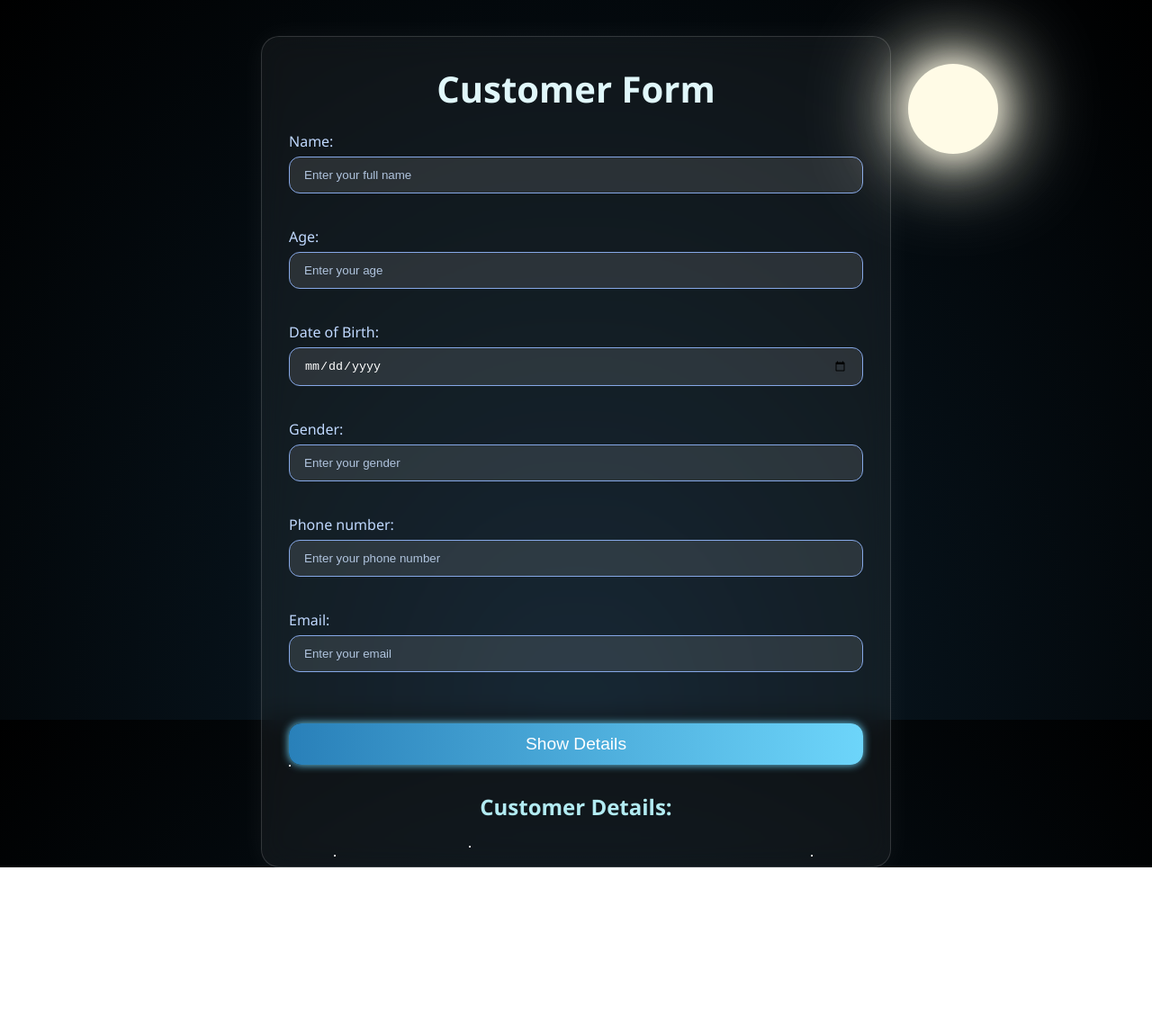
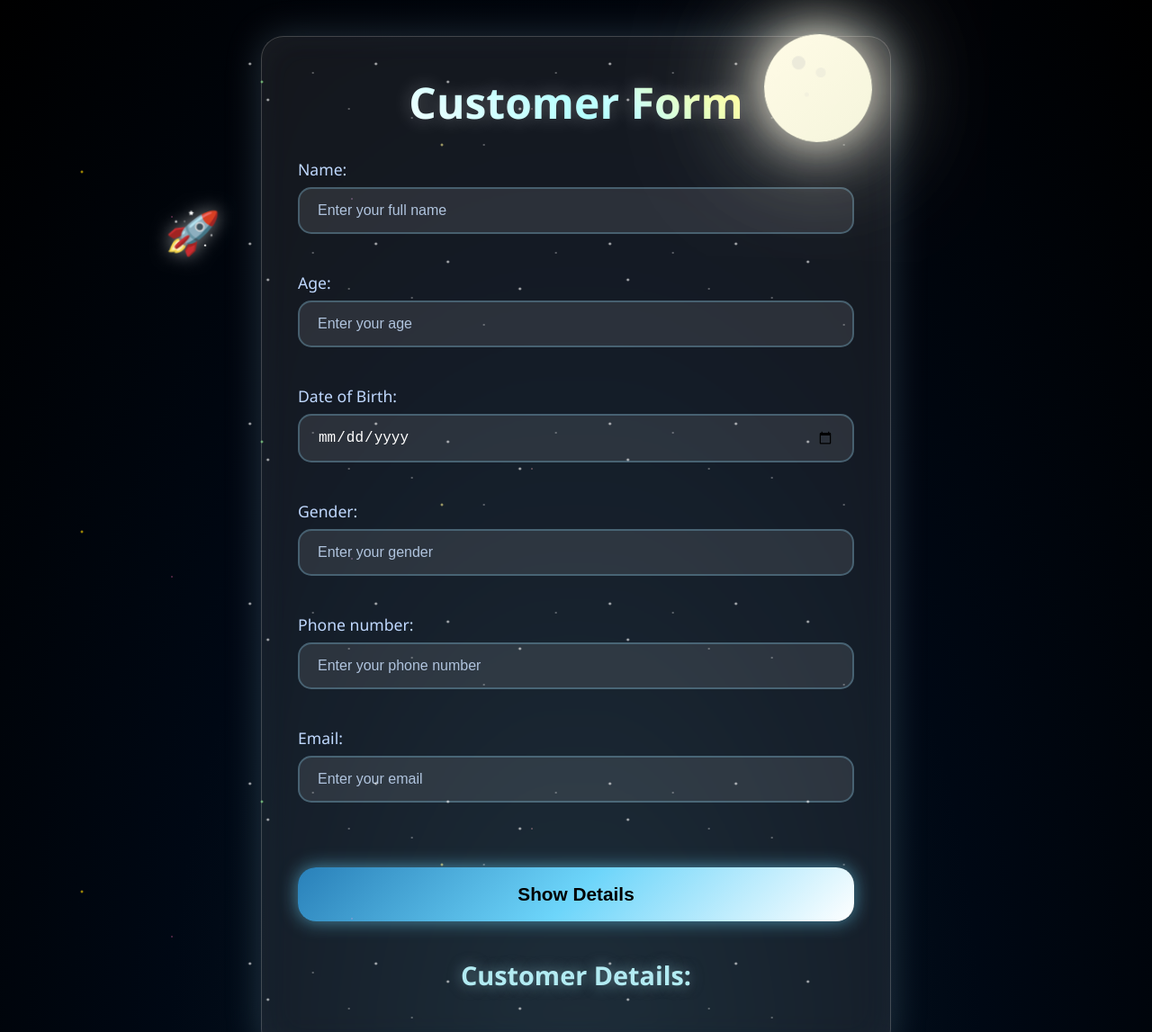
Before and after one commit to PavithraaDeenadayalan/Form, a plain HTML site: page index.html in a window 1280 px wide. Shown: the top 1147 px of the page at 90% size. Before the commit the page ends 964 px from the top, so only its background shows below. Drawn offline with Linux system fonts and the light colour scheme.

Commit message:
Create style.css

```diff
--- a/style.css
+++ b/style.css
@@ -4,115 +4,224 @@
   box-sizing: border-box;
 }
 
-/* Body with Night Sky Background */
+/* Body with Dynamic Night Sky Background */
 body {
   font-family: 'Segoe UI', Tahoma, Geneva, Verdana, sans-serif;
-  background: radial-gradient(ellipse at bottom, #0b1d2a 0%, #000000 100%);
+  background: radial-gradient(ellipse at bottom, #0b1d2a 0%, #000814 50%, #000000 100%);
   color: #ffffff;
-  height: 100vh;
+  min-height: 100vh;
   overflow-x: hidden;
   position: relative;
   padding: 40px 20px;
 }
 
-/* Moon Styling */
+/* Enhanced Moon with Craters and Floating Animation */
 .moon {
-  width: 100px;
-  height: 100px;
-  background: #fffbe6;
+  width: 120px;
+  height: 120px;
+  background: linear-gradient(135deg, #fffbe6 0%, #f5f5dc 100%);
   border-radius: 50%;
-  position: absolute;
-  top: 30px;
-  right: -120px;
+  position: fixed;
+  top: 10px;
+  right: 20px;
   box-shadow:
-    0 0 40px #fffbe6,
-    0 0 80px #fffbe6,
-    0 0 120px #fffbe6;
-  animation: moonTwinkle 4s infinite ease-in-out;
+    0 0 40px rgba(255, 251, 230, 0.8),
+    0 0 80px rgba(255, 251, 230, 0.4),
+    0 0 120px rgba(255, 251, 230, 0.2);
+  animation: moonFloat 8s infinite ease-in-out;
+  z-index: 1;
 }
 
-/* Moon Glow Animation */
-@keyframes moonTwinkle {
+.moon::before {
+  content: "";
+  position: absolute;
+  width: 15px;
+  height: 15px;
+  background: rgba(200, 200, 200, 0.3);
+  border-radius: 50%;
+  top: 25px;
+  left: 30px;
+  box-shadow:
+    25px 10px 0 -2px rgba(200, 200, 200, 0.2),
+    10px 35px 0 -5px rgba(200, 200, 200, 0.15);
+}
+
+@keyframes moonFloat {
   0%, 100% {
+    transform: translateY(0px) rotate(0deg);
     box-shadow:
-      0 0 30px #fffbe6,
-      0 0 60px #fffbe6,
-      0 0 90px #fffbe6;
+      0 0 40px rgba(255, 251, 230, 0.8),
+      0 0 80px rgba(255, 251, 230, 0.4),
+      0 0 120px rgba(255, 251, 230, 0.2);
   }
   50% {
+    transform: translateY(-15px) rotate(2deg);
     box-shadow:
-      0 0 50px #fffbe6,
-      0 0 100px #fffbe6,
-      0 0 140px #fffbe6;
+      0 0 60px rgba(255, 251, 230, 1),
+      0 0 120px rgba(255, 251, 230, 0.6),
+      0 0 180px rgba(255, 251, 230, 0.3);
   }
 }
 
-/* Star Sparkles */
-.stars::before,
+/* Enhanced Moving Stars with Multiple Layers */
+.stars {
+  position: fixed;
+  top: 0;
+  left: 0;
+  width: 100%;
+  height: 100%;
+  pointer-events: none;
+  z-index: 0;
+}
+
+.stars::before {
+  content: "";
+  position: absolute;
+  width: 100%;
+  height: 100%;
+  background-image:
+    radial-gradient(2px 2px at 20px 30px, #fff, transparent),
+    radial-gradient(2px 2px at 40px 70px, #fff, transparent),
+    radial-gradient(1px 1px at 90px 40px, #fff, transparent),
+    radial-gradient(1px 1px at 130px 80px, #fff, transparent),
+    radial-gradient(2px 2px at 160px 30px, #fff, transparent),
+    radial-gradient(1px 1px at 200px 90px, #fff, transparent),
+    radial-gradient(2px 2px at 240px 50px, #fff, transparent),
+    radial-gradient(1px 1px at 280px 120px, #fff, transparent),
+    radial-gradient(2px 2px at 320px 80px, #fff, transparent),
+    radial-gradient(1px 1px at 360px 40px, #fff, transparent);
+  background-repeat: repeat;
+  background-size: 400px 200px;
+  animation: moveStars 60s linear infinite;
+}
+
 .stars::after {
   content: "";
   position: absolute;
-  width: 2px;
-  height: 2px;
-  background: white;
-  box-shadow:
-    50px 100px white,
-    120px 250px white,
-    250px 300px white,
-    400px 180px white,
-    580px 100px white,
-    700px 400px white,
-    90px 350px white,
-    600px 250px white,
-    200px 90px white,
-    340px 160px white;
-  animation: starTwinkle 2s infinite ease-in-out alternate;
+  width: 100%;
+  height: 100%;
+  background-image:
+    radial-gradient(1px 1px at 50px 100px, #87ceeb, transparent),
+    radial-gradient(2px 2px at 150px 150px, #ffd700, transparent),
+    radial-gradient(1px 1px at 250px 200px, #ff69b4, transparent),
+    radial-gradient(2px 2px at 350px 50px, #98fb98, transparent),
+    radial-gradient(1px 1px at 450px 180px, #dda0dd, transparent),
+    radial-gradient(2px 2px at 550px 120px, #f0e68c, transparent),
+    radial-gradient(1px 1px at 650px 80px, #ffb6c1, transparent),
+    radial-gradient(2px 2px at 750px 220px, #87ceeb, transparent);
+  background-repeat: repeat;
+  background-size: 800px 400px;
+  animation: moveStars 40s linear infinite reverse, twinkleColors 3s infinite ease-in-out;
 }
 
-@keyframes starTwinkle {
-  0% { opacity: 0.3; transform: scale(0.8); }
-  100% { opacity: 1; transform: scale(1.2); }
+@keyframes moveStars {
+  0% { transform: translateX(0); }
+  100% { transform: translateX(-400px); }
+}
+
+@keyframes twinkleColors {
+  0%, 100% { opacity: 0.7; }
+  50% { opacity: 1; }
+}
+
+/* Floating rocket using CSS-only */
+body::before {
+  content: "🚀";
+  position: fixed;
+  top: 30%;
+  left: -60px;
+  font-size: 3rem;
+  z-index: 2;
+  animation: astronautFloat 25s infinite linear;
+  filter: drop-shadow(0 0 10px rgba(255, 255, 255, 0.5));
+}
+
+@keyframes astronautFloat {
+  0% {
+    transform: translateX(-60px) translateY(0px) rotate(0deg);
+  }
+  25% {
+    transform: translateX(calc(100vw / 4)) translateY(-20px) rotate(5deg);
+  }
+  50% {
+    transform: translateX(calc(100vw / 2)) translateY(10px) rotate(-3deg);
+  }
+  75% {
+    transform: translateX(calc(100vw * 3 / 4)) translateY(-15px) rotate(2deg);
+  }
+  100% {
+    transform: translateX(calc(100vw + 60px)) translateY(0px) rotate(0deg);
+  }
 }
 
 /* Glassmorphic Form Container */
 .container {
   max-width: 700px;
   margin: auto;
-  background: rgba(255, 255, 255, 0.05);
-  border: 1px solid rgba(255, 255, 255, 0.15);
-  border-radius: 20px;
-  padding: 30px;
-  backdrop-filter: blur(15px);
-  -webkit-backdrop-filter: blur(15px);
-  box-shadow: 0 0 30px rgba(255, 255, 255, 0.05);
-  animation: fadeIn 2s ease-out;
+  background: rgba(255, 255, 255, 0.08);
+  border: 1px solid rgba(255, 255, 255, 0.2);
+  border-radius: 25px;
+  padding: 40px;
+  backdrop-filter: blur(20px);
+  -webkit-backdrop-filter: blur(20px);
+  box-shadow:
+    0 0 30px rgba(255, 255, 255, 0.1),
+    inset 0 0 30px rgba(255, 255, 255, 0.02);
+  animation: fadeIn 2s ease-out, containerGlow 4s infinite ease-in-out;
+  position: relative;
+  z-index: 3;
 }
 
-/* Title */
+@keyframes containerGlow {
+  0%, 100% {
+    box-shadow:
+      0 0 30px rgba(255, 255, 255, 0.1),
+      inset 0 0 30px rgba(255, 255, 255, 0.02);
+  }
+  50% {
+    box-shadow:
+      0 0 50px rgba(135, 206, 235, 0.3),
+      inset 0 0 50px rgba(135, 206, 235, 0.05);
+  }
+}
+
+/* Enhanced Title with Glow */
 h1 {
   text-align: center;
-  font-size: 2.5em;
-  color: #e0f7fa;
-  margin-bottom: 20px;
+  font-size: 3em;
+  background: linear-gradient(45deg, #e0f7fa, #87ceeb, #ffd700);
+  background-clip: text;
+  -webkit-background-clip: text;
+  -webkit-text-fill-color: transparent;
+  margin-bottom: 30px;
+  text-shadow: 0 0 20px rgba(255, 255, 255, 0.3);
+  animation: titleGlow 3s infinite ease-in-out;
 }
 
-/* Labels & Inputs */
+@keyframes titleGlow {
+  0%, 100% { filter: brightness(1); }
+  50% { filter: brightness(1.3); }
+}
+
+/* Enhanced Labels & Inputs */
 form label {
   display: block;
-  margin-bottom: 15px;
+  margin-bottom: 20px;
   color: #c0d9ff;
-  font-size: 1em;
+  font-size: 1.1em;
+  font-weight: 500;
 }
 
 input {
   width: 100%;
-  padding: 12px 16px;
-  border-radius: 12px;
-  border: 1px solid #86a8e7;
+  padding: 15px 20px;
+  border-radius: 15px;
+  border: 2px solid rgba(135, 206, 235, 0.3);
   background: rgba(255, 255, 255, 0.1);
   color: white;
-  margin-top: 6px;
-  transition: 0.3s;
+  margin-top: 8px;
+  transition: all 0.4s ease;
+  font-size: 1rem;
 }
 
 input::placeholder {
@@ -121,63 +230,103 @@ input::placeholder {
 
 input:focus {
   outline: none;
-  border-color: #ffffff;
+  border-color: #87ceeb;
   background: rgba(255, 255, 255, 0.2);
+  box-shadow: 0 0 20px rgba(135, 206, 235, 0.4);
+  transform: translateY(-2px);
 }
 
-/* Button Styling */
+/* Enhanced Button with Cosmic Animation */
 button {
   width: 100%;
-  padding: 12px;
-  margin-top: 20px;
-  font-size: 1.2em;
-  border-radius: 14px;
-  background: linear-gradient(90deg, #2980b9, #6dd5fa);
-  color: white;
+  padding: 18px;
+  margin-top: 30px;
+  font-size: 1.3em;
+  font-weight: bold;
+  border-radius: 20px;
+  background: linear-gradient(135deg, #2980b9, #6dd5fa, #ffffff);
+  color: #000;
   border: none;
   cursor: pointer;
-  box-shadow: 0 0 10px #6dd5fa;
+  box-shadow: 0 0 20px rgba(109, 213, 250, 0.6);
   transition: all 0.3s ease;
+  position: relative;
+  overflow: hidden;
+}
+
+button::before {
+  content: "";
+  position: absolute;
+  top: 0;
+  left: -100%;
+  width: 100%;
+  height: 100%;
+  background: linear-gradient(90deg, transparent, rgba(255, 255, 255, 0.4), transparent);
+  transition: left 0.5s ease;
 }
 
 button:hover {
-  transform: scale(1.03);
-  box-shadow: 0 0 20px #6dd5fa;
+  transform: scale(1.05) translateY(-3px);
+  box-shadow: 0 0 40px rgba(109, 213, 250, 0.8);
+}
+
+button:hover::before {
+  left: 100%;
 }
 
 /* Output Container */
 .output-container {
-  margin-top: 30px;
+  margin-top: 40px;
 }
 
 .output-container h3 {
   text-align: center;
-  font-size: 1.5em;
+  font-size: 1.8em;
   color: #b2ebf2;
-  margin-bottom: 20px;
+  margin-bottom: 25px;
+  text-shadow: 0 0 15px rgba(178, 235, 242, 0.5);
 }
 
-/* Customer Card Style */
+/* Enhanced Customer Card */
 .customer-card {
-  background: rgba(255, 255, 255, 0.07);
-  border-left: 4px solid #6dd5fa;
-  padding: 20px;
-  margin-bottom: 20px;
-  border-radius: 12px;
+  background: rgba(255, 255, 255, 0.1);
+  border-left: 5px solid #6dd5fa;
+  border-radius: 15px;
+  padding: 25px;
+  margin-bottom: 25px;
   color: #e3f2fd;
-  transition: 0.3s;
+  transition: all 0.4s ease;
+  position: relative;
+  overflow: hidden;
+}
+
+.customer-card::before {
+  content: "";
+  position: absolute;
+  top: 0;
+  left: 0;
+  width: 100%;
+  height: 100%;
+  background: linear-gradient(45deg, transparent, rgba(109, 213, 250, 0.1), transparent);
+  transform: translateX(-100%);
+  transition: transform 0.6s ease;
 }
 
 .customer-card:hover {
-  transform: translateY(-3px);
-  box-shadow: 0 0 10px #6dd5fa66;
+  transform: translateY(-5px);
+  box-shadow: 0 10px 30px rgba(109, 213, 250, 0.3);
+  border-left-color: #87ceeb;
 }
 
-/* Fade-in animation for the form */
+.customer-card:hover::before {
+  transform: translateX(100%);
+}
+
+/* Fade-in animation */
 @keyframes fadeIn {
   from {
     opacity: 0;
-    transform: translateY(20px);
+    transform: translateY(30px);
   }
   to {
     opacity: 1;
@@ -185,20 +334,55 @@ button:hover {
   }
 }
 
-/* Responsive for small devices */
-@media (max-width: 600px) {
+/* Responsive Design */
+@media (max-width: 768px) {
   .moon {
     top: 30px;
-    right: 10px;
-    width: 70px;
-    height: 70px;
+    right: 20px;
+    width: 80px;
+    height: 80px;
   }
 
   h1 {
-    font-size: 2em;
+    font-size: 2.2em;
+  }
+
+  .container {
+    padding: 25px;
+    margin: 20px 10px;
+  }
+
+  body::before {
+    font-size: 2rem;
+  }
+
+  body::after {
+    font-size: 1rem;
+    word-spacing: 3rem;
+    line-height: 6rem;
+  }
+}
+
+@media (max-width: 480px) {
+  .moon {
+    width: 60px;
+    height: 60px;
+  }
+
+  h1 {
+    font-size: 1.8em;
   }
 
   .container {
     padding: 20px;
   }
+
+  input {
+    padding: 12px 16px;
+  }
+
+  button {
+    padding: 15px;
+    font-size: 1.1em;
+  }
 }
```
